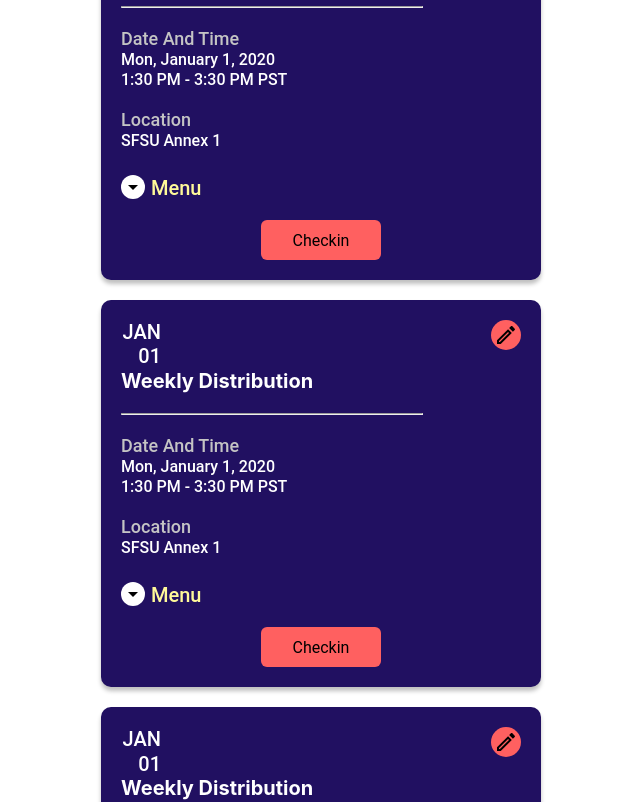
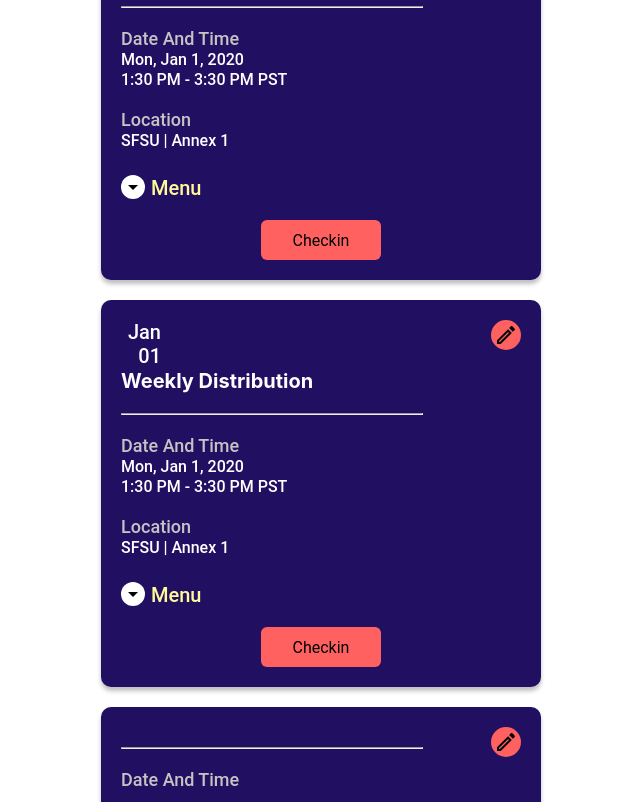
Before and after one commit to shane-au-wade/sfsu-gatorgroceries, a React (Create React App) app in the folder frontend/: page /admin/events in a window 1280 px wide. Shown: the part 260-1062 px from the top of the page, without its empty margins (319-959 px from the left). Built offline with nearby package versions, Linux system fonts and the light colour scheme.

Commit message:
updated the adminEvent component added props to the adminEvent component. Still need to sort out how the menu is going to be populated

```diff
--- a/frontend/src/admin/components/adminEvent/adminEvent.jsx
+++ b/frontend/src/admin/components/adminEvent/adminEvent.jsx
@@ -27,19 +27,19 @@ const AdminEvent = (props) => {
             <img src={editIcon}></img>
             </button>
             <div className='date'>
-                <p className='text-left'>JAN</p>
-                <p className='text-left'>01</p>
+                <p className='text-left'>{props.month}</p>
+                <p className='text-left'>{props.day}</p>
             </div>
-            <p><strong>Weekly Distribution</strong></p>
+            <p><strong>{props.title}</strong></p>
             <br></br>
             <hr></hr>
             <br></br>
             <p className='date-header'>Date And Time</p>
-            <p className='info'>Mon, January 1, 2020</p>
-            <p className='info'>1:30 PM - 3:30 PM PST</p>
+            <p className='info'>{props.date}</p>
+            <p className='info'>{props.time}</p>
             <br></br>
             <p className='date-header'>Location</p>
-            <p className='info'>SFSU Annex 1</p>
+            <p className='info'>{props.location}</p>
             <br></br>
 
             <p className='menu' onClickCapture={handleMenuClick}>
--- a/frontend/src/admin/components/events/AdminEvents.js
+++ b/frontend/src/admin/components/events/AdminEvents.js
@@ -19,7 +19,23 @@ return (
             <h3 className='text-centered padded'>Upcoming Events</h3>
             <div className='events-container'>
 
-                <AdminEvent></AdminEvent>
+                <AdminEvent
+                month='Jan'
+                day='01'
+                title='Weekly Distribution'
+                date='Mon, Jan 1, 2020'
+                time='1:30 PM - 3:30 PM PST'
+                location='SFSU | Annex 1'
+                ></AdminEvent>
+
+                <AdminEvent
+                month='Jan'
+                day='01'
+                title='Weekly Distribution'
+                date='Mon, Jan 1, 2020'
+                time='1:30 PM - 3:30 PM PST'
+                location='SFSU | Annex 1'
+                ></AdminEvent>
                 <AdminEvent></AdminEvent>
                 <AdminEvent></AdminEvent>
                 <AdminEvent></AdminEvent>
```
